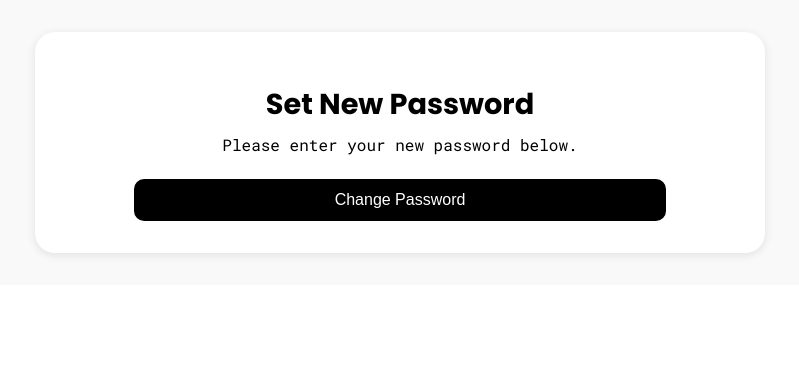
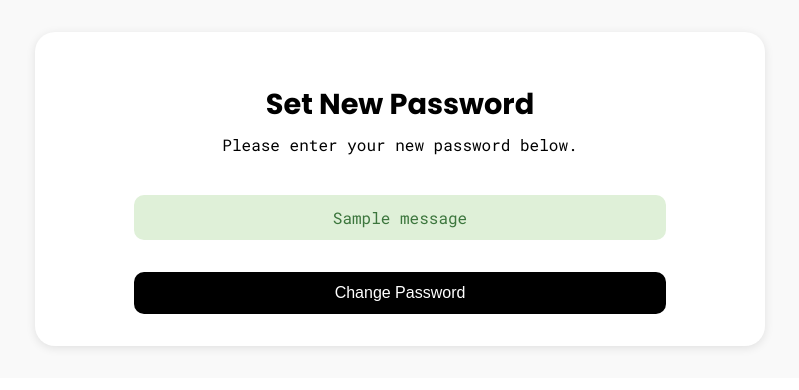
Before and after one commit to tinocoAlexander/SurveyAnalytics, a Django app: page /reset/1/1/ in a window 1280 px wide. Shown: the part 140-530 px from the top of the page, without its empty margins (240-1039 px from the left). Run offline with Django 5.2, Linux system fonts and the light colour scheme; tables that the repository leaves empty hold one stand-in row (values such as "Sample post"); one stand-in notice (Sample message) is shown; some libraries are stand-ins or nearby versions.

Commit message:
password reset django messages

```diff
--- a/survey_analytics/users/templates/users/password_reset_confirm.html
+++ b/survey_analytics/users/templates/users/password_reset_confirm.html
@@ -1,9 +1,9 @@
 {% extends '../layout/base.html' %}
 {% load static %}
+{% load widget_tweaks %}
 {% block extra_css %}
     <link rel="stylesheet" href="{% static 'css/login.css' %}">
 {% endblock %}
-{% load widget_tweaks %}
 {% block content %}
 <main class="login-container">
     <div class="login-card">
@@ -12,6 +12,17 @@
                 <h1>Set New Password</h1>
                 <p>Please enter your new password below.</p>
             </div>
+
+            {% if messages %}
+                <div class="django-messages">
+                    {% for message in messages %}
+                        <div class="message {{ message.tags }}">
+                            {{ message }}
+                        </div>
+                    {% endfor %}
+                </div>
+            {% endif %}
+
             <form method="post" novalidate>
                 {% csrf_token %}
                 <div class="form-group">
```
